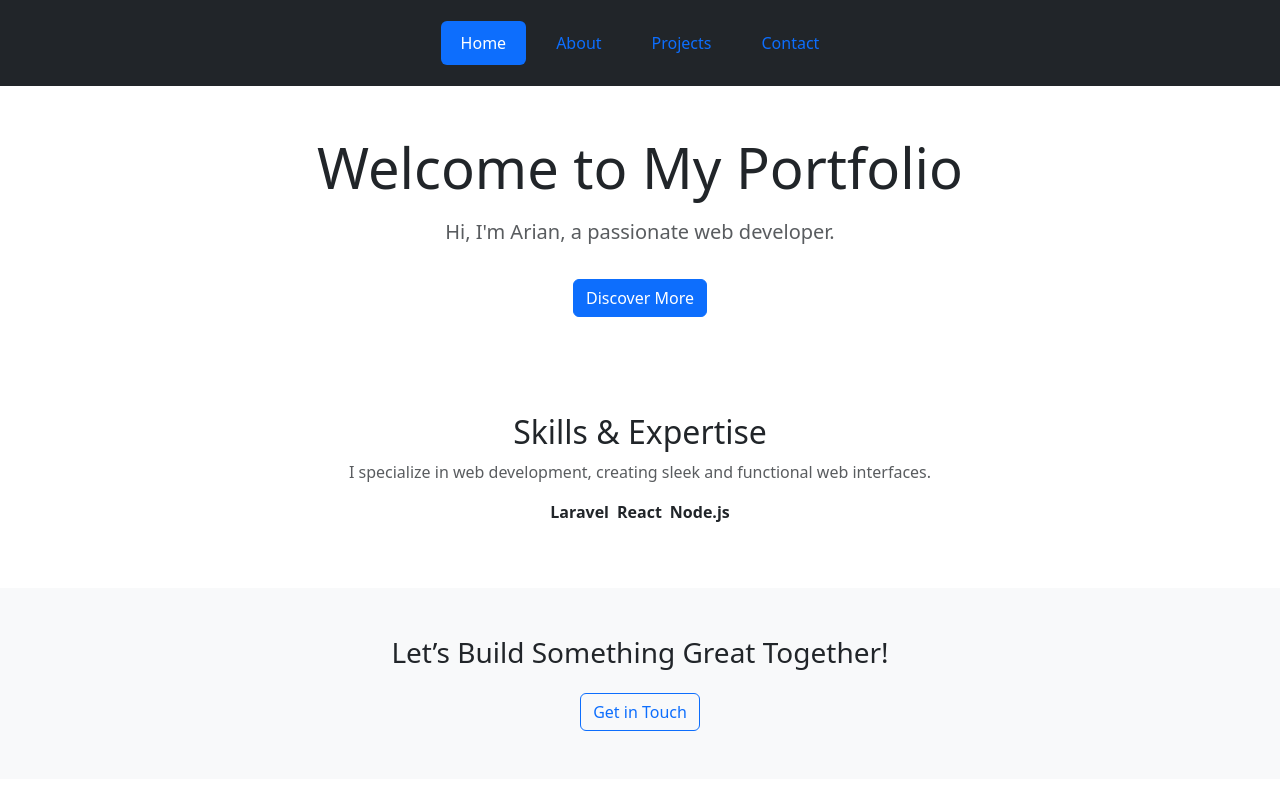
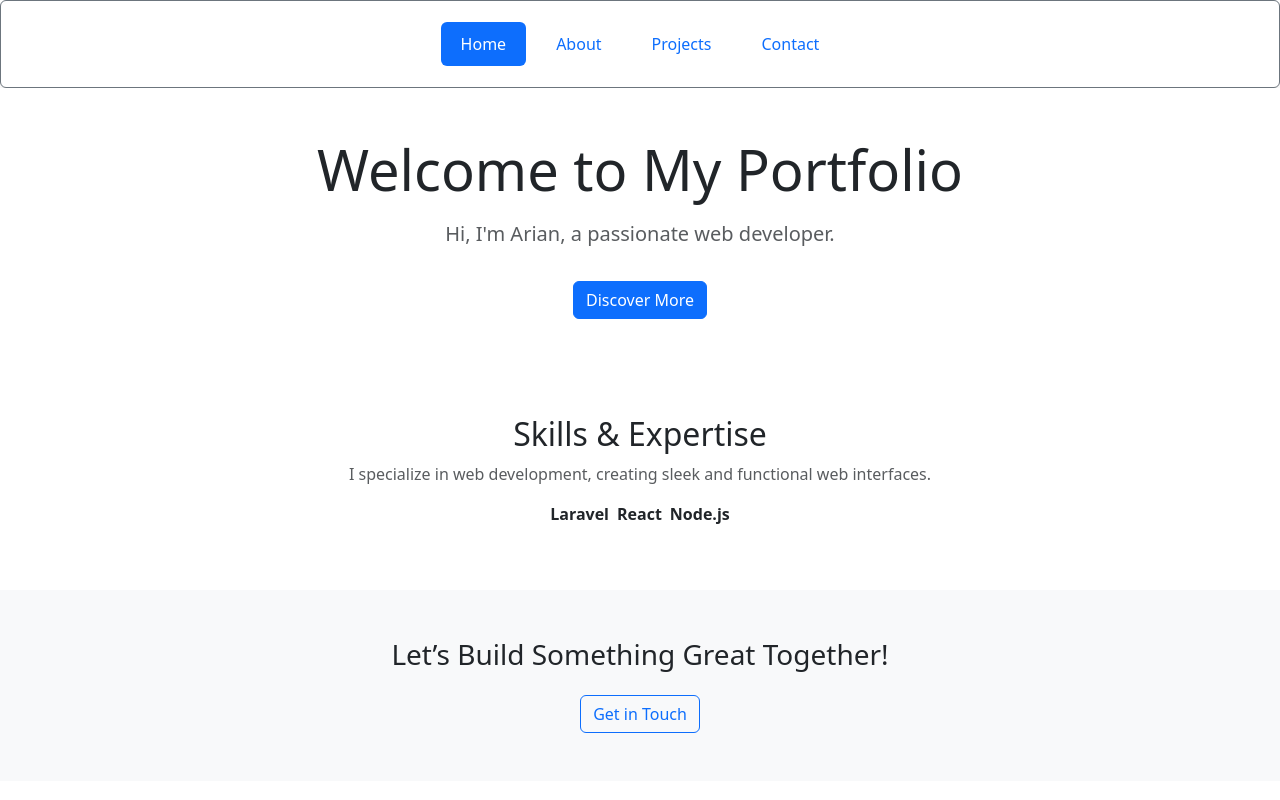
Before and after one commit to arianndrecaj/Arian-Portfolio, a React (Create React App) app in the folder frontend/: page / in a window 1280 px wide. Shown: the top 800 px of the page. Built offline with nearby package versions, Linux system fonts and the light colour scheme.

Commit message:
small updates

```diff
--- a/frontend/src/components/Header.js
+++ b/frontend/src/components/Header.js
@@ -5,9 +5,9 @@ function Header() {
     const location = useLocation(); // Get the current location (route)
 
     return (
-        <div className="header bg-dark text-white shadow-sm">
-            <div className="container py-3">
-                <div className="d-flex justify-content-center">
+        <div className="header bg-white text-dark shadow-sm border border-secondary rounded">
+  <div className="container py-3">
+    <div className="d-flex justify-content-center">
                     <ul className="nav nav-pills">
                         <li className="nav-item">
                             <Link
```
